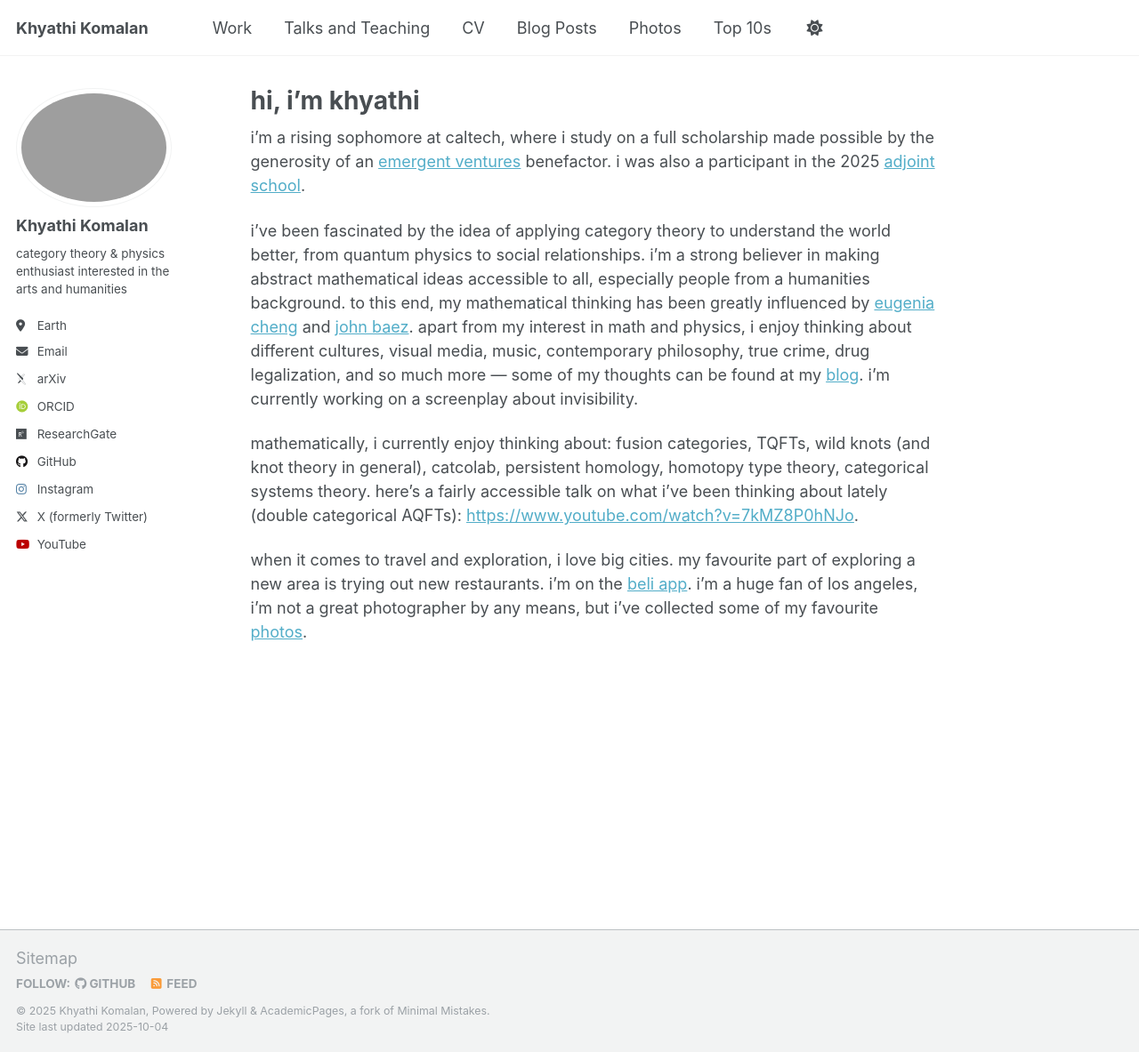
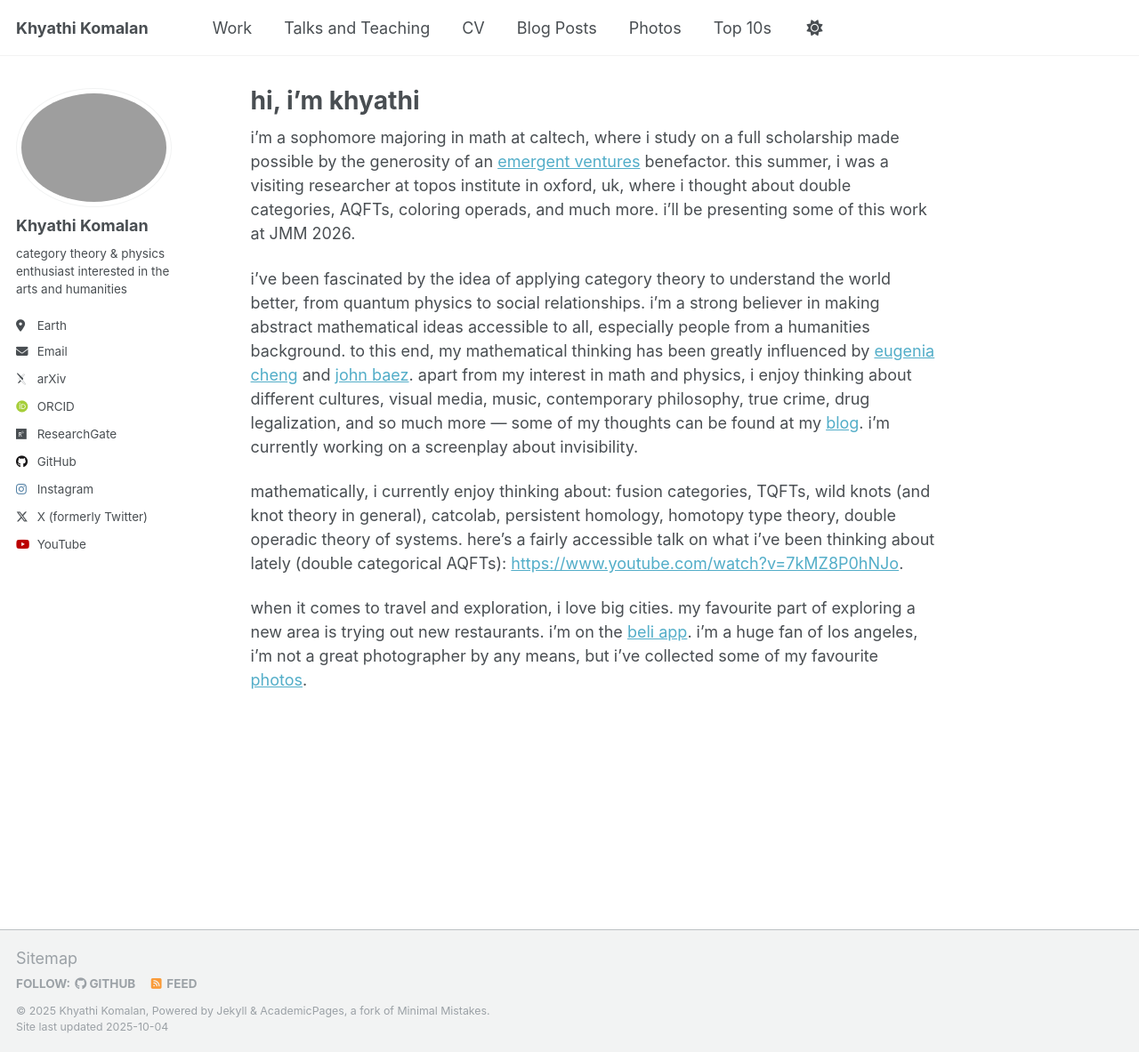
Before and after one commit to khyathikomalan/khyathikomalan.github.io, a Jekyll site: the page built from _pages/about.md, in a window 1280 px wide and 1183 px high. Shown: the whole window at 89% size. Built offline with Jekyll 4.4.1, drawn with Linux system fonts in a browser that asks for light colours; some web fonts are replaced.

Commit message:
Update about.md

```diff
--- a/_pages/about.md
+++ b/_pages/about.md
@@ -7,10 +7,10 @@ redirect_from:
   - /about.html
 ---
 
-i'm a rising sophomore at caltech, where i study on a full scholarship made possible by the generosity of an [emergent ventures](https://www.mercatus.org/emergent-ventures) benefactor. i was also a participant in the 2025 [adjoint school](https://adjointschool.com/2025.html).
+i'm a sophomore majoring in math at caltech, where i study on a full scholarship made possible by the generosity of an [emergent ventures](https://www.mercatus.org/emergent-ventures) benefactor. this summer, i was a visiting researcher at topos institute in oxford, uk, where i thought about double categories, AQFTs, coloring operads, and much more. i'll be presenting some of this work at JMM 2026.
 
 i've been fascinated by the idea of applying category theory to understand the world better, from quantum physics to social relationships. i'm a strong believer in making abstract mathematical ideas accessible to all, especially people from a humanities background. to this end, my mathematical thinking has been greatly influenced by [eugenia cheng](https://eugeniacheng.com/) and [john baez](https://johncarlosbaez.wordpress.com/). apart from my interest in math and physics, i enjoy thinking about different cultures, visual media, music, contemporary philosophy, true crime, drug legalization, and so much more — some of my thoughts can be found at my [blog](https://khyathikomalan.github.io/year-archive/). i'm currently working on a screenplay about invisibility.
 
-mathematically, i currently enjoy thinking about: fusion categories, TQFTs, wild knots (and knot theory in general), catcolab, persistent homology, homotopy type theory, categorical systems theory. here's a fairly accessible talk on what i've been thinking about lately (double categorical AQFTs): [https://www.youtube.com/watch?v=7kMZ8P0hNJo](https://www.youtube.com/watch?v=7kMZ8P0hNJo).
+mathematically, i currently enjoy thinking about: fusion categories, TQFTs, wild knots (and knot theory in general), catcolab, persistent homology, homotopy type theory, double operadic theory of systems. here's a fairly accessible talk on what i've been thinking about lately (double categorical AQFTs): [https://www.youtube.com/watch?v=7kMZ8P0hNJo](https://www.youtube.com/watch?v=7kMZ8P0hNJo).
 
 when it comes to travel and exploration, i love big cities. my favourite part of exploring a new area is trying out new restaurants. i'm on the [beli app](https://beliapp.co/app/khyathik). i'm a huge fan of los angeles, i'm not a great photographer by any means, but i've collected some of my favourite [photos](https://khyathikomalan.github.io/portfolio/).
```
